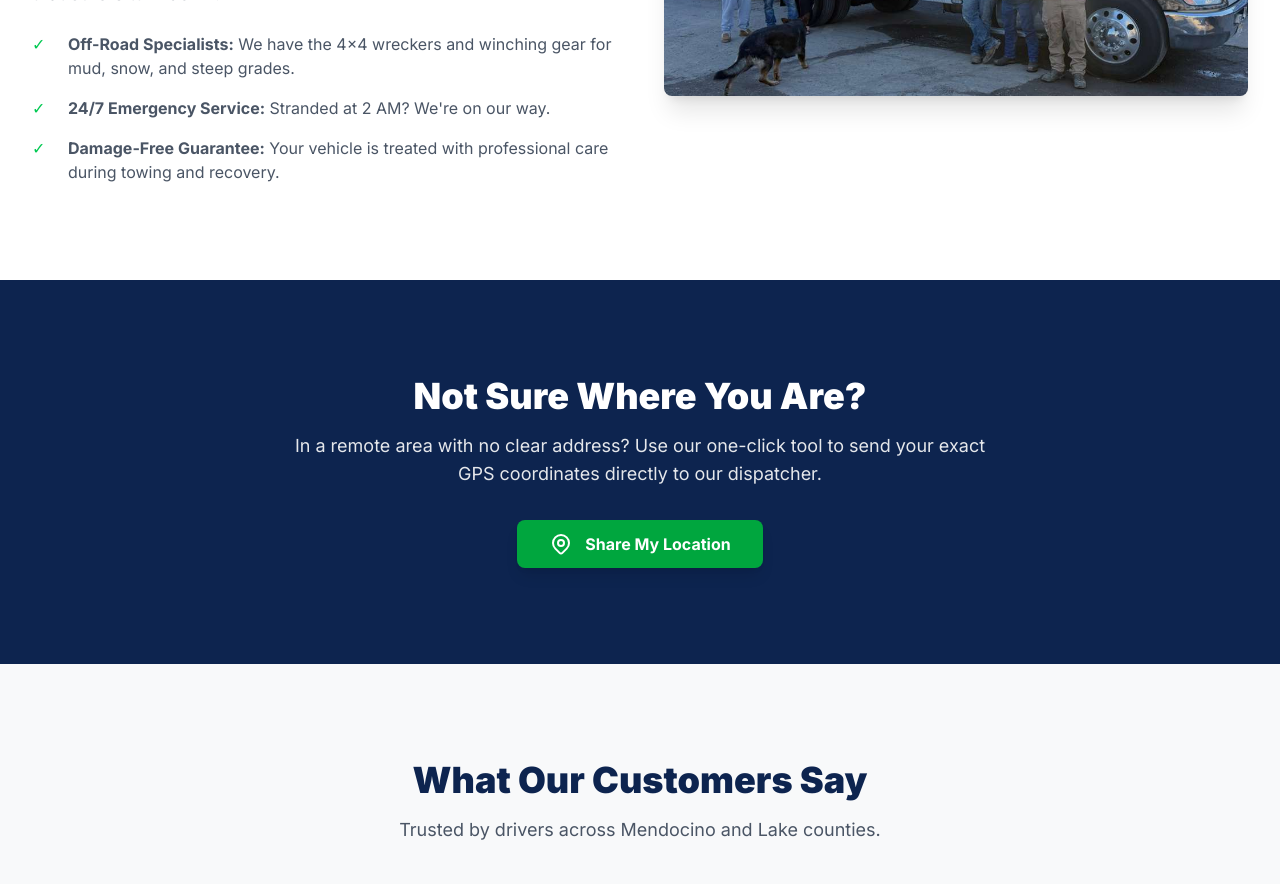
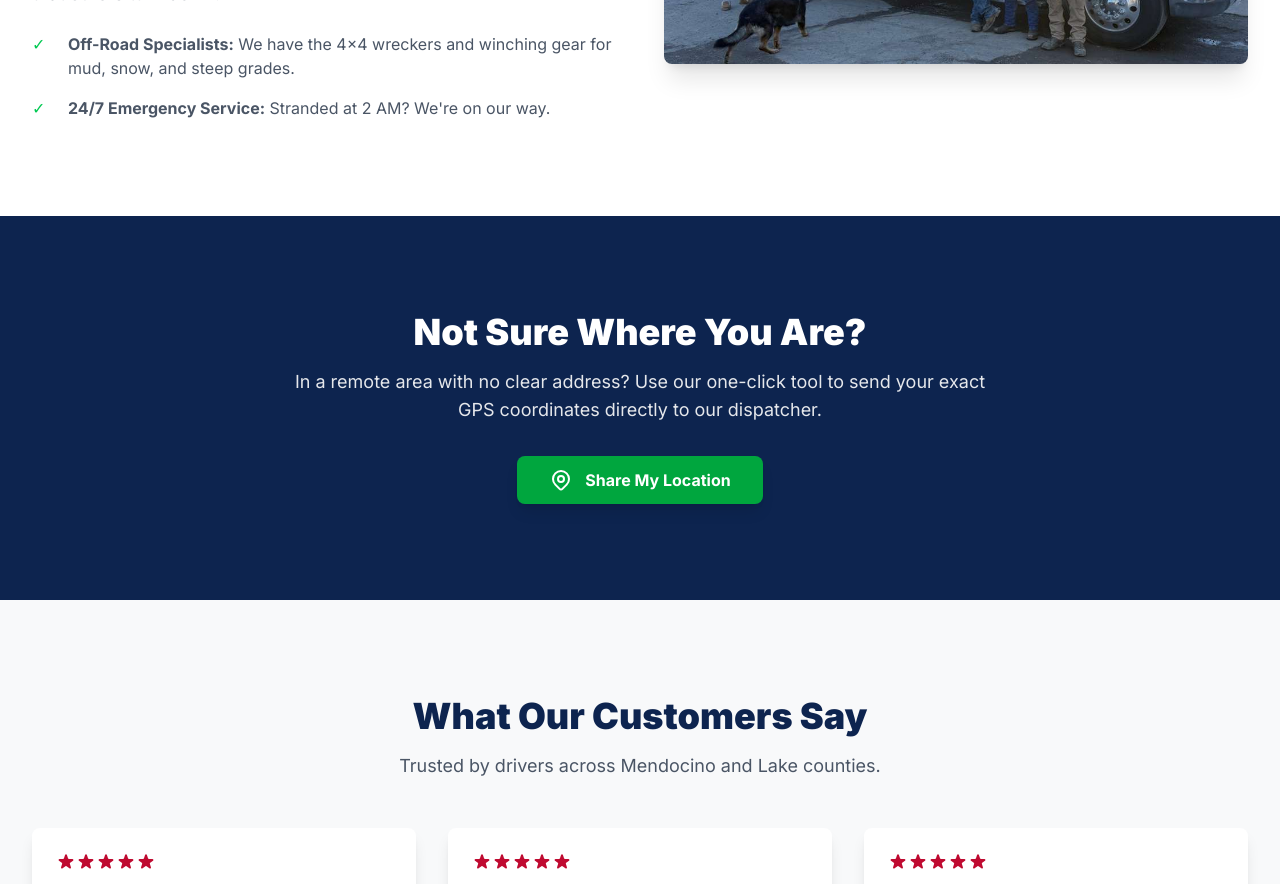
Before and after one commit to Asmodeus-21/tow-truck-ukiah, a React (Vite) app: page / in a window 1280 px wide. Shown: the part 1640-2524 px from the top of the page. Built offline with nearby package versions, Linux system fonts and the light colour scheme.

Commit message:
Remove Damage-Free Guarantee from home page

```diff
--- a/pages/HomePage.tsx
+++ b/pages/HomePage.tsx
@@ -65,10 +65,7 @@ const HomePage: React.FC = () => {
                 <div className="flex-shrink-0 h-6 w-6 text-green-500">✓</div>
                 <p className="ml-3 text-gray-600"><span className="font-bold">24/7 Emergency Service:</span> Stranded at 2 AM? We're on our way.</p>
               </div>
-              <div className="flex items-start">
-                <div className="flex-shrink-0 h-6 w-6 text-green-500">✓</div>
-                <p className="ml-3 text-gray-600"><span className="font-bold">Damage-Free Guarantee:</span> Your vehicle is treated with professional care during towing and recovery.</p>
-              </div>
+
             </div>
           </div>
           <div className="text-center">
```
